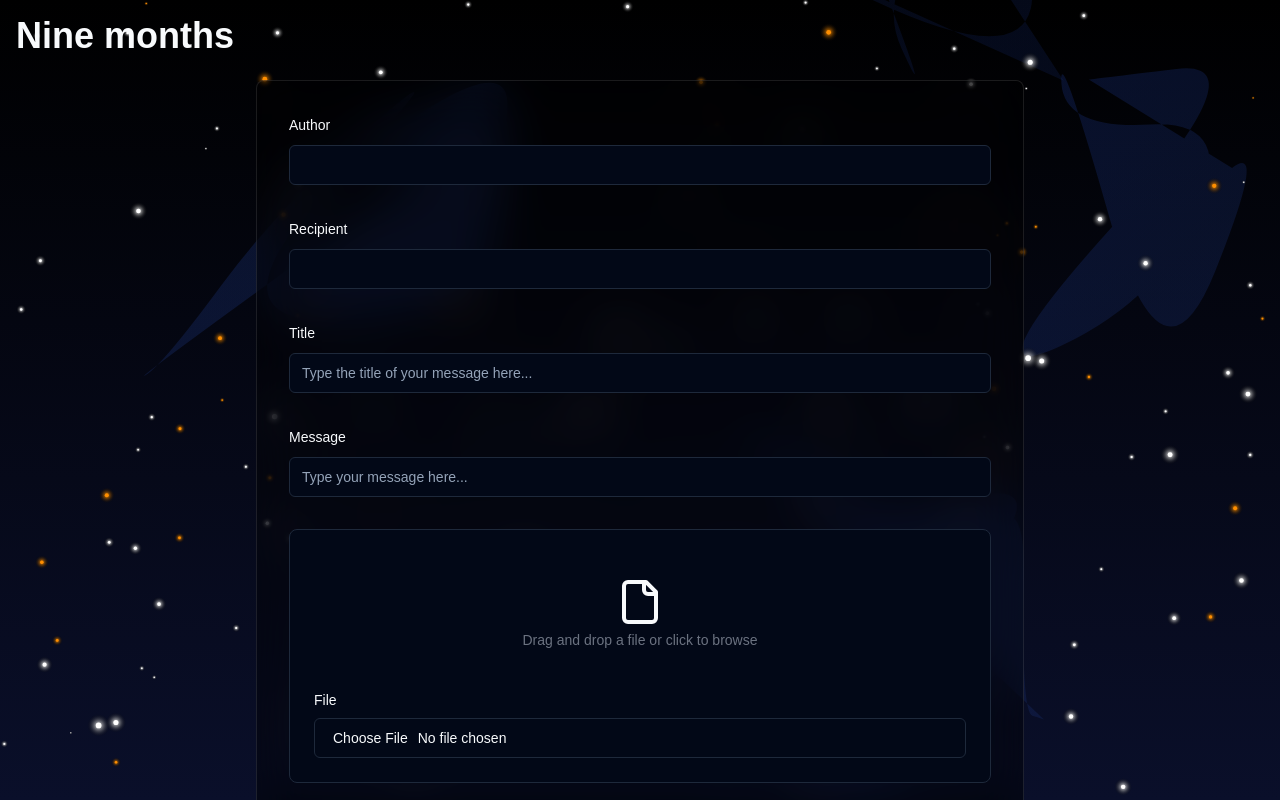
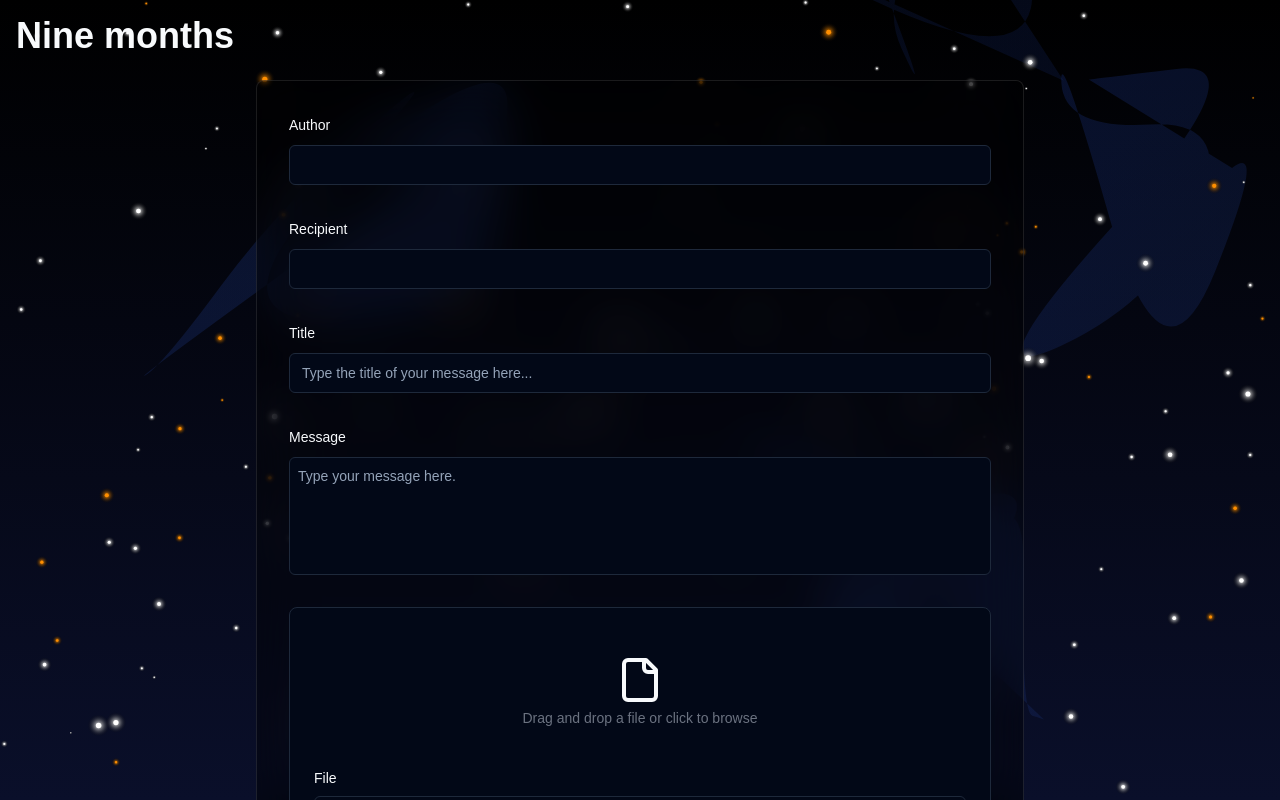
Before and after one commit to avangie/BHL2024, a Next.js app in the folder front/: page /sender in a window 1280 px wide. Shown: the top 800 px of the page. Built offline with nearby package versions, Linux system fonts and the light colour scheme.

Commit message:
changed oneline message to multiline in sender

```diff
--- a/front/src/app/sender/page.tsx
+++ b/front/src/app/sender/page.tsx
@@ -16,6 +16,7 @@ import {
 import { Input } from "@/components/ui/input";
 import { Card, CardContent } from "@/components/ui/card";
 import { Label } from "@/components/ui/label";
+import { Textarea } from "@/components/ui/textarea"
 
 const formSchema = z.object({
     authorField: z.string(),
@@ -158,10 +159,16 @@ export default function SenderForm() {
                                 <FormItem>
                                     <FormLabel>Message</FormLabel>
                                     <FormControl>
-                                        <Input
-                                            placeholder="Type your message here..."
-                                            {...field}
-                                        />
+                                        <div className="grid w-full gap-1.5">
+                                            {/* Bind the form field to Textarea */}
+                                            <Textarea
+                                                {...field} // Important to spread the field into Textarea
+                                                placeholder="Type your message here."
+                                                id="message"
+                                                rows={5} // Adjust the number of rows for better height
+                                                className="resize-none w-full p-2 border rounded-md text-sm"
+                                            />
+                                        </div>
                                     </FormControl>
                                     <FormMessage />
                                 </FormItem>
--- a/front/src/components/FlippablePostcard.tsx
+++ b/front/src/components/FlippablePostcard.tsx
@@ -77,7 +77,7 @@ const FlippablePostcard: React.FC<FlippablePostcardProps> = ({ postcards }) => {
                         {/* Back side */}
                         <div className="absolute w-full h-full [backface-visibility:hidden] [transform:rotateY(180deg)] p-4 flex flex-col justify-between">
                             <div className="text-right text-sm font-semibold text-muted-foreground">{currentPostcard.author}</div>
-                            <div className="text-center text-muted-foreground">{currentPostcard.text}</div>
+                            <div className="text-center text-muted-foreground break-words">{currentPostcard.text}</div>
                             <div className="text-center text-sm text-muted-foreground">{currentPostcard.date}</div>
                         </div>
                     </div>
--- a/front/src/components/ui/file-upload.tsx
+++ b/front/src/components/ui/file-upload.tsx
@@ -40,7 +40,7 @@ export default function FileUploadForm() {
         )}
       </div>
 
-      <Button type="submit">Wyślij</Button>
+      <Button type="submit">Send</Button>
     </form>
   );
 }
```
Also changed, not shown: 1 other file (tests, documents, lock files or other folders).
